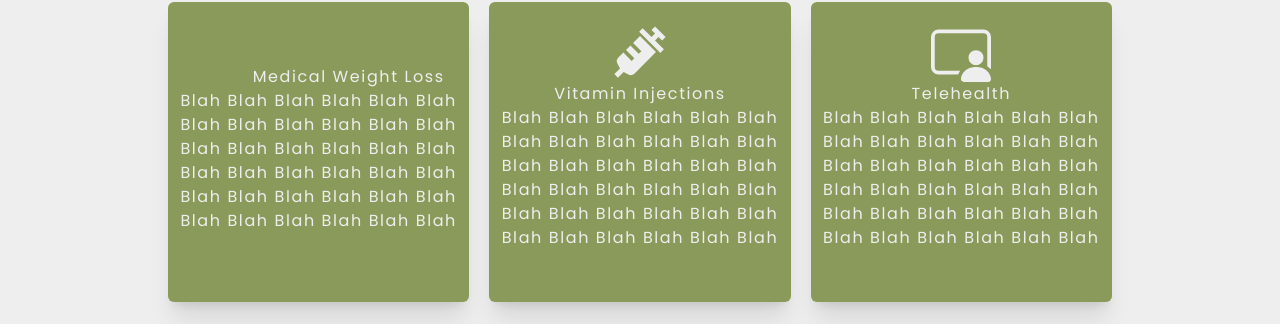
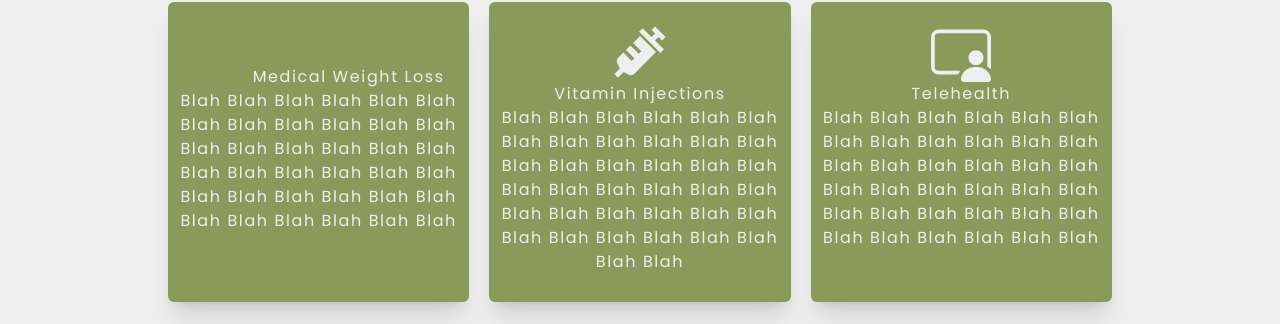
Before and after one commit to amarrero10/aesthetic-medical-website, a React (Create React App) app in the folder frontend/: page /about in a window 1280 px wide. Shown: the part 1090-1414 px from the top of the page. Built offline with nearby package versions, Linux system fonts and the light colour scheme; no server answers; some icons are missing.

Commit message:
Test Again

```diff
--- a/frontend/src/components/About.jsx
+++ b/frontend/src/components/About.jsx
@@ -60,7 +60,7 @@ function About() {
             <p>
               Blah Blah Blah Blah Blah Blah Blah Blah Blah Blah Blah Blah Blah Blah Blah Blah Blah
               Blah Blah Blah Blah Blah Blah Blah Blah Blah Blah Blah Blah Blah Blah Blah Blah Blah
-              Blah Blah
+              Blah Blah Blah Blah
             </p>
           </div>
           <div className=" bg-sage rounded-md shadow-xl h-[300px] text-center text-offWhite">
```
